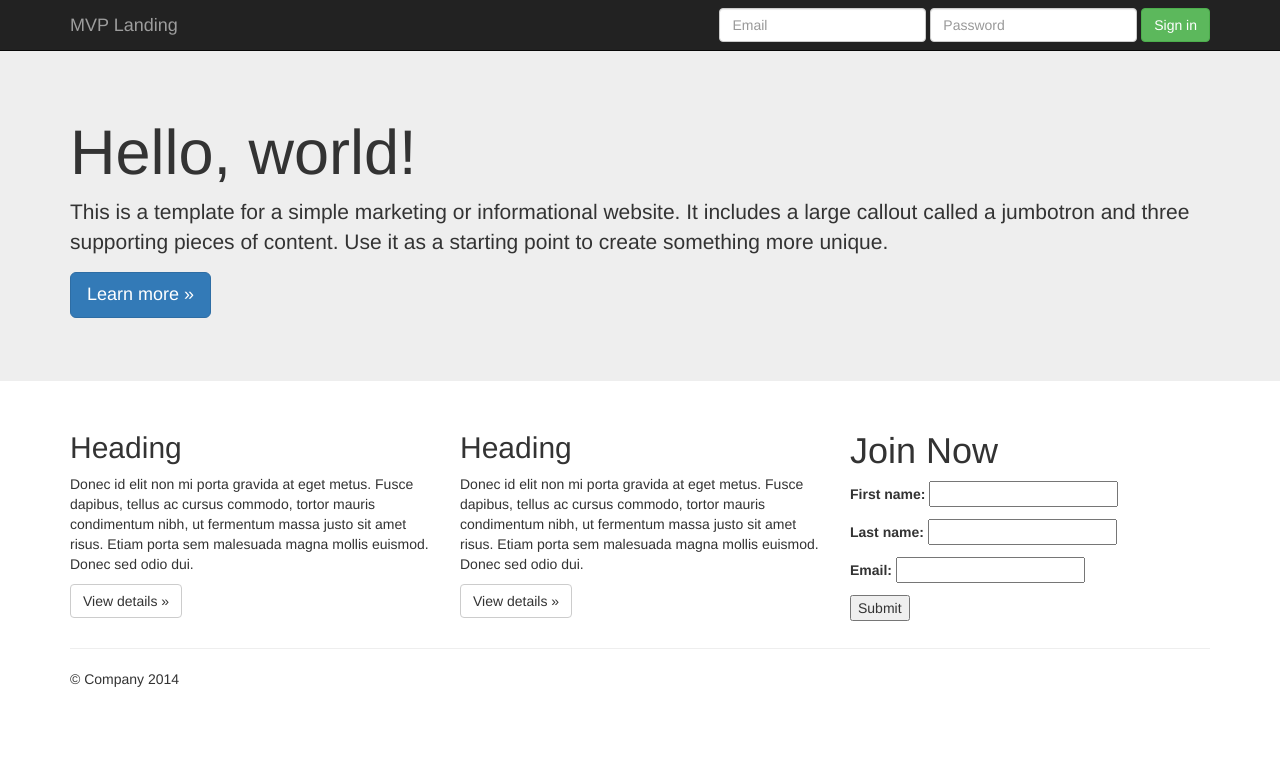
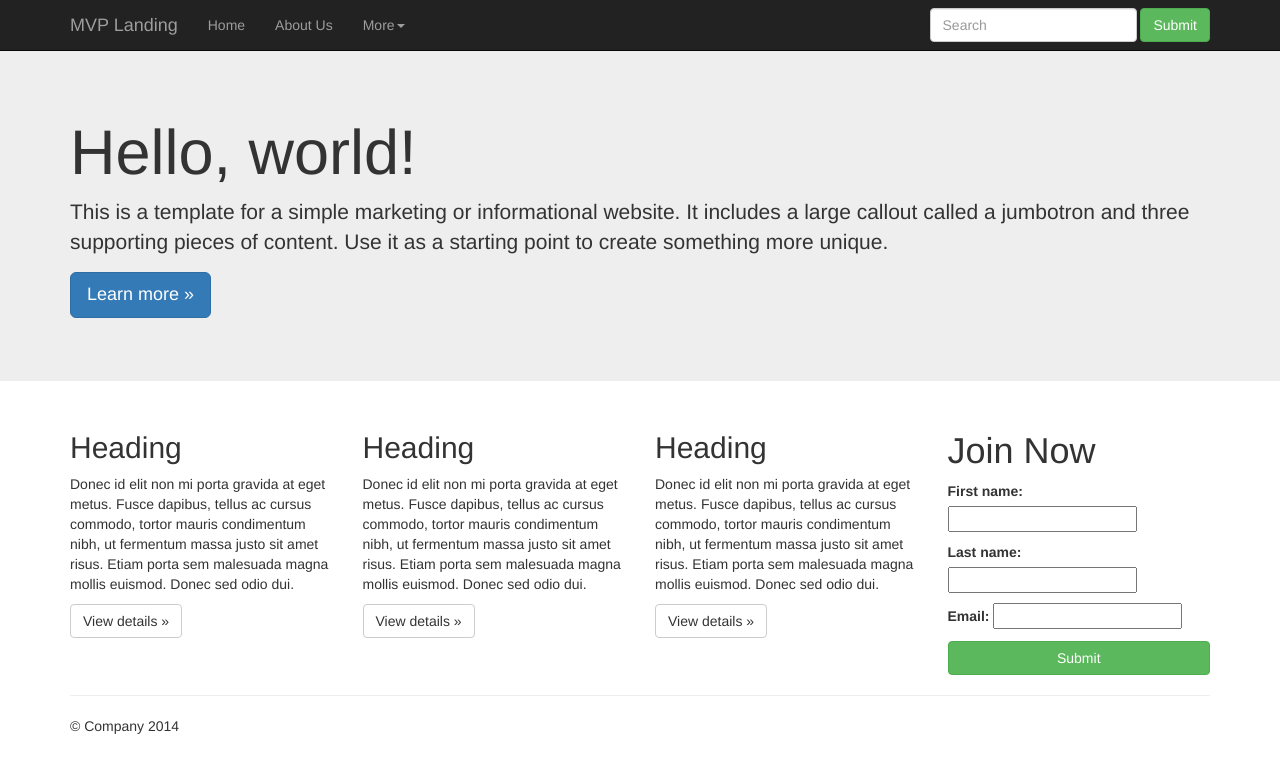
Before and after one commit to VampireTeeth/mvp_landing, a Django app: template static/templates/signup.html in a window 1280 px wide. Shown: the top 773 px of the page. Run offline with Django 3.2, Linux system fonts and the light colour scheme; the template is opened without the code that fills it: values that come from a table or form of the project are taken from there, others are empty; parts of the project's set-up code (start-up, migrations or seed data) failed here and were passed over; some libraries are stand-ins or nearby versions.

Commit message:
messages, redirect, navbar and aboutus

```diff
--- a/mvp_landing/urls.py
+++ b/mvp_landing/urls.py
@@ -10,6 +10,8 @@ urlpatterns = patterns('',
   # url(r'^$', 'mvp_landing.views.home', name='home'),
   # url(r'^blog/', include('blog.urls')),
   url(r'^$', 'signups.views.home', name='home'),
+  url(r'^thankyou/$', 'signups.views.thankyou', name='thankyou'),
+  url(r'^aboutus/$', 'signups.views.aboutus', name='aboutus'),
   url(r'^admin/', include(admin.site.urls)),
 )
 
--- a/static/templates/base.html
+++ b/static/templates/base.html
@@ -29,56 +29,24 @@
 
   <body>
 
-    <nav class="navbar navbar-inverse navbar-fixed-top" role="navigation">
-      <div class="container">
-        <div class="navbar-header">
-          <button type="button" class="navbar-toggle collapsed" data-toggle="collapse" data-target="#navbar" aria-expanded="false" aria-controls="navbar">
-            <span class="sr-only">Toggle navigation</span>
-            <span class="icon-bar"></span>
-            <span class="icon-bar"></span>
-            <span class="icon-bar"></span>
-          </button>
-          <a class="navbar-brand" href="#">MVP Landing</a>
-        </div>
-        <div id="navbar" class="navbar-collapse collapse">
-          <form class="navbar-form navbar-right" role="form">
-            <div class="form-group">
-              <input type="text" placeholder="Email" class="form-control">
-            </div>
-            <div class="form-group">
-              <input type="password" placeholder="Password" class="form-control">
-            </div>
-            <button type="submit" class="btn btn-success">Sign in</button>
-          </form>
-        </div><!--/.navbar-collapse -->
-      </div>
-    </nav>
+    {% include 'navbar.html' %}
 
     <!-- Main jumbotron for a primary marketing message or call to action -->
-    <div class="jumbotron">
-      <div class="container">
-        <h1>Hello, world!</h1>
-        <p>This is a template for a simple marketing or informational website. It includes a large callout called a jumbotron and three supporting pieces of content. Use it as a starting point to create something more unique.</p>
-        <p><a class="btn btn-primary btn-lg" href="#" role="button">Learn more &raquo;</a></p>
-      </div>
-    </div>
+    {% block jumbotron %}{% endblock %}
 
     <div class="container">
       <!-- Example row of columns -->
+      {% if messages %}
       <div class="row">
-        <div class="col-md-4">
-          <h2>Heading</h2>
-          <p>Donec id elit non mi porta gravida at eget metus. Fusce dapibus, tellus ac cursus commodo, tortor mauris condimentum nibh, ut fermentum massa justo sit amet risus. Etiam porta sem malesuada magna mollis euismod. Donec sed odio dui. </p>
-          <p><a class="btn btn-default" href="#" role="button">View details &raquo;</a></p>
+        <div class="col-sm-6 col-sm-offset-3">
+	{% for message in messages %}
+	  <p{% if message.tags == "success"%} class="alert alert-success" {% endif %}>{{ message }}</p>
+	{% endfor %}
         </div>
-        <div class="col-md-4">
-          <h2>Heading</h2>
-          <p>Donec id elit non mi porta gravida at eget metus. Fusce dapibus, tellus ac cursus commodo, tortor mauris condimentum nibh, ut fermentum massa justo sit amet risus. Etiam porta sem malesuada magna mollis euismod. Donec sed odio dui. </p>
-          <p><a class="btn btn-default" href="#" role="button">View details &raquo;</a></p>
-       </div>
-        <div class="col-md-4">
-	  {% block content%} {% endblock %}
-        </div>
+      </div>
+      {% endif %}
+      <div class="row">
+	{% block content %}{% endblock %}
       </div>
 
       <hr>
--- /dev/null
+++ b/static/templates/navbar.html
@@ -0,0 +1,44 @@
+<nav class="navbar navbar-inverse navbar-fixed-top" role="navigation">
+  <div class="container">
+    <div class="navbar-header">
+      <button type="button" class="navbar-toggle collapsed" data-toggle="collapse" data-target="#navbar" aria-expanded="false" aria-controls="navbar">
+      </button>
+      <a class="navbar-brand" href="{% url 'home' %}">MVP Landing</a>
+    </div>
+    <div id="navbar" class="navbar-collapse collapse">
+      <ul class="nav navbar-nav">
+        <li><a href="{% url 'home' %}">Home<span class="sr-only">(current)</span></a></li>
+        <li><a href="{% url 'aboutus' %}">About Us</a></li>
+        <li class="dropdown">
+          <a href="#" class="dropdown-toggle" data-toggle="dropdown" role="button" aria-expanded="false">More<span class="caret"></span></a>
+          <ul class="dropdown-menu" role="menu">
+	    <li><a href="#">Action</a></li>
+	    <li><a href="#">Another action</a></li>
+	    <li><a href="#">Something else here</a></li>
+	    <li class="divider"></li>
+	    <li><a href="#">Separated link</a></li>
+	    <li class="divider"></li>
+	    <li><a href="#">One more separated link</a></li>
+          </ul>
+        </li>
+      </ul>
+      <form class="navbar-form navbar-right" role="search">
+        <div class="form-group">
+          <input type="text" class="form-control" placeholder="Search">
+        </div>
+        <button type="submit" class="btn btn-success">Submit</button>
+      </form>
+      <!--
+          <form class="navbar-form navbar-right" role="form">
+            <div class="form-group">
+              <input type="text" placeholder="Email" class="form-control">
+            </div>
+            <div class="form-group">
+              <input type="password" placeholder="Password" class="form-control">
+            </div>
+            <button type="submit" class="btn btn-success">Sign in</button>
+          </form>
+	  -->
+    </div><!--/.navbar-collapse -->
+  </div>
+</nav>
--- a/static/templates/signup.html
+++ b/static/templates/signup.html
@@ -1,10 +1,37 @@
 
 {% extends 'base.html' %}
 
+{% block jumbotron %}
+<div class="jumbotron">
+  <div class="container">
+    <h1>Hello, world!</h1>
+    <p>This is a template for a simple marketing or informational website. It includes a large callout called a jumbotron and three supporting pieces of content. Use it as a starting point to create something more unique.</p>
+    <p><a class="btn btn-primary btn-lg" href="#" role="button">Learn more &raquo;</a></p>
+  </div>
+</div>
+{% endblock %}
+
 {% block content %}
-<h1>Join Now</h1>
-<form action="" method="post"> {% csrf_token %}
-  {{form.as_p}}
-  <input type="submit"/>
-</form>
+<div class="col-md-3">
+  <h2>Heading</h2>
+  <p>Donec id elit non mi porta gravida at eget metus. Fusce dapibus, tellus ac cursus commodo, tortor mauris condimentum nibh, ut fermentum massa justo sit amet risus. Etiam porta sem malesuada magna mollis euismod. Donec sed odio dui. </p>
+  <p><a class="btn btn-default" href="#" role="button">View details &raquo;</a></p>
+</div>
+<div class="col-md-3">
+  <h2>Heading</h2>
+  <p>Donec id elit non mi porta gravida at eget metus. Fusce dapibus, tellus ac cursus commodo, tortor mauris condimentum nibh, ut fermentum massa justo sit amet risus. Etiam porta sem malesuada magna mollis euismod. Donec sed odio dui. </p>
+  <p><a class="btn btn-default" href="#" role="button">View details &raquo;</a></p>
+</div>
+<div class="col-md-3">
+  <h2>Heading</h2>
+  <p>Donec id elit non mi porta gravida at eget metus. Fusce dapibus, tellus ac cursus commodo, tortor mauris condimentum nibh, ut fermentum massa justo sit amet risus. Etiam porta sem malesuada magna mollis euismod. Donec sed odio dui. </p>
+  <p><a class="btn btn-default" href="#" role="button">View details &raquo;</a></p>
+</div>
+<div class="col-md-3">
+  <h1>Join Now</h1>
+  <form action="" method="post"> {% csrf_token %}
+    {{form.as_p}}
+    <input type="submit" class="btn btn-success btn-block"/>
+  </form>
+</div>
 {% endblock %}
```
Also changed, not shown: signups/views.py (+16 -1 lines), static/templates/aboutus.html (added, +11 -0 lines), static/templates/thankyou.html (added, +7 -0 lines).
